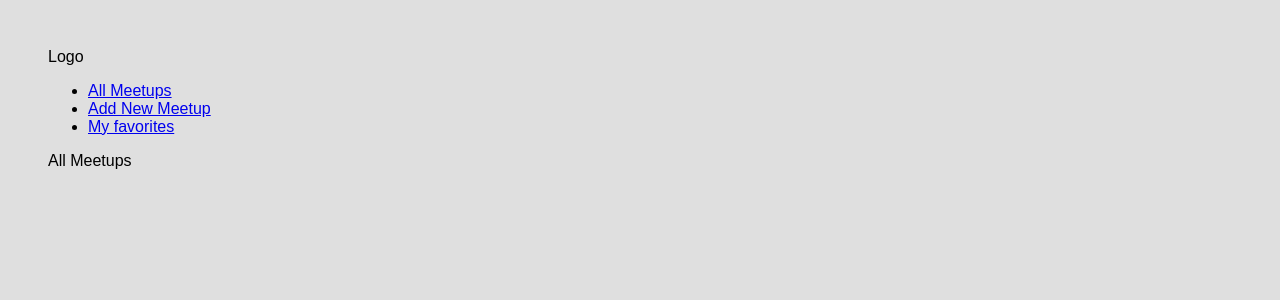
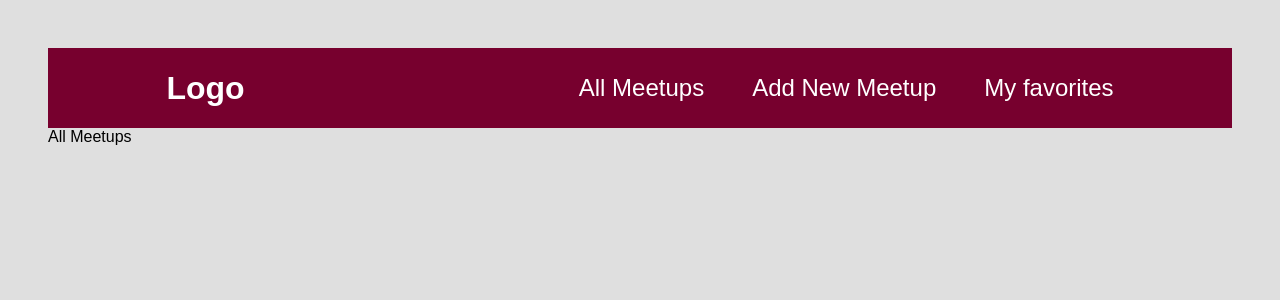
Before and after one commit to elodiebhs/Project-BlockWatchNanaimo, a React (Create React App) app: page / in a window 1280 px wide. Shown: the top 300 px of the page. Built offline with nearby package versions, Linux system fonts and the light colour scheme; the HTML template or start-up script is replaced by a standard one.

Commit message:
add css to navigation

```diff
--- a/src/Components/layout/MainNavigation.js
+++ b/src/Components/layout/MainNavigation.js
@@ -1,10 +1,11 @@
 import React from 'react'
 import { Link } from "react-router-dom";
+import classes from './MainNavigation.module.css';
 
 function MainNavigation() {
   return (
-    <header>
-      <div>
+    <header className={classes.header}>
+      <div className={classes.logo}>
         Logo
      </div>
 
--- /dev/null
+++ b/src/Components/layout/MainNavigation.module.css
@@ -0,0 +1,47 @@
+.header {
+  width: 100%;
+  height: 5rem;
+  display: flex;
+  align-items: center;
+  justify-content: space-between;
+  background-color: #77002e;
+  padding: 0 10%;
+}
+
+.logo {
+  font-size: 2rem;
+  color: white;
+  font-weight: bold;
+}
+
+.header ul {
+  list-style: none;
+  margin: 0;
+  padding: 0;
+  display: flex;
+  align-items: baseline;
+}
+
+.header li {
+  margin-left: 3rem;
+}
+
+.header a {
+  text-decoration: none;
+  font-size: 1.5rem;
+  color: white;
+}
+
+.header a:hover,
+.header a:active,
+.header a.active {
+  color: white;
+}
+
+.badge {
+  background-color: #cc2062;
+  color: white;
+  border-radius: 12px;
+  padding: 0 1rem;
+  margin-left: 0.5rem;
+}
```
